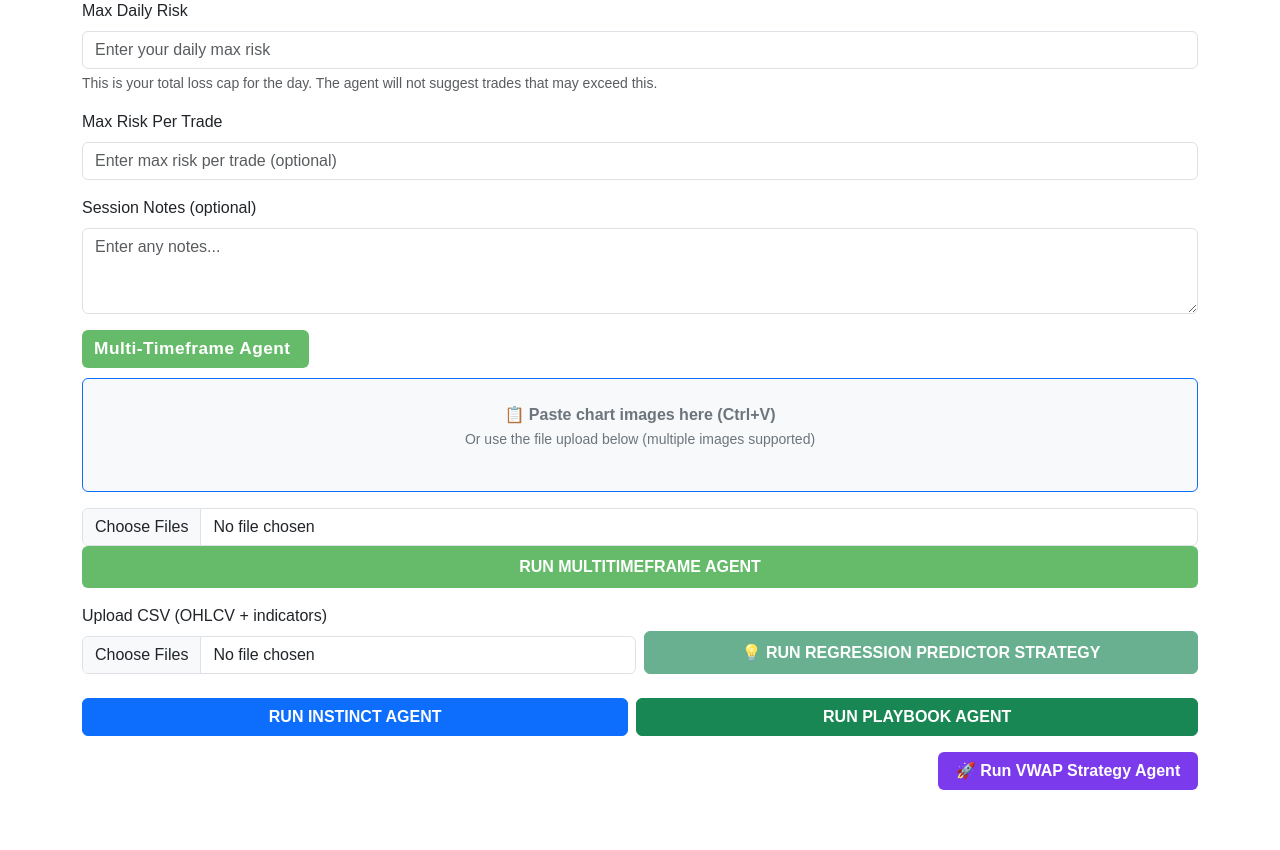
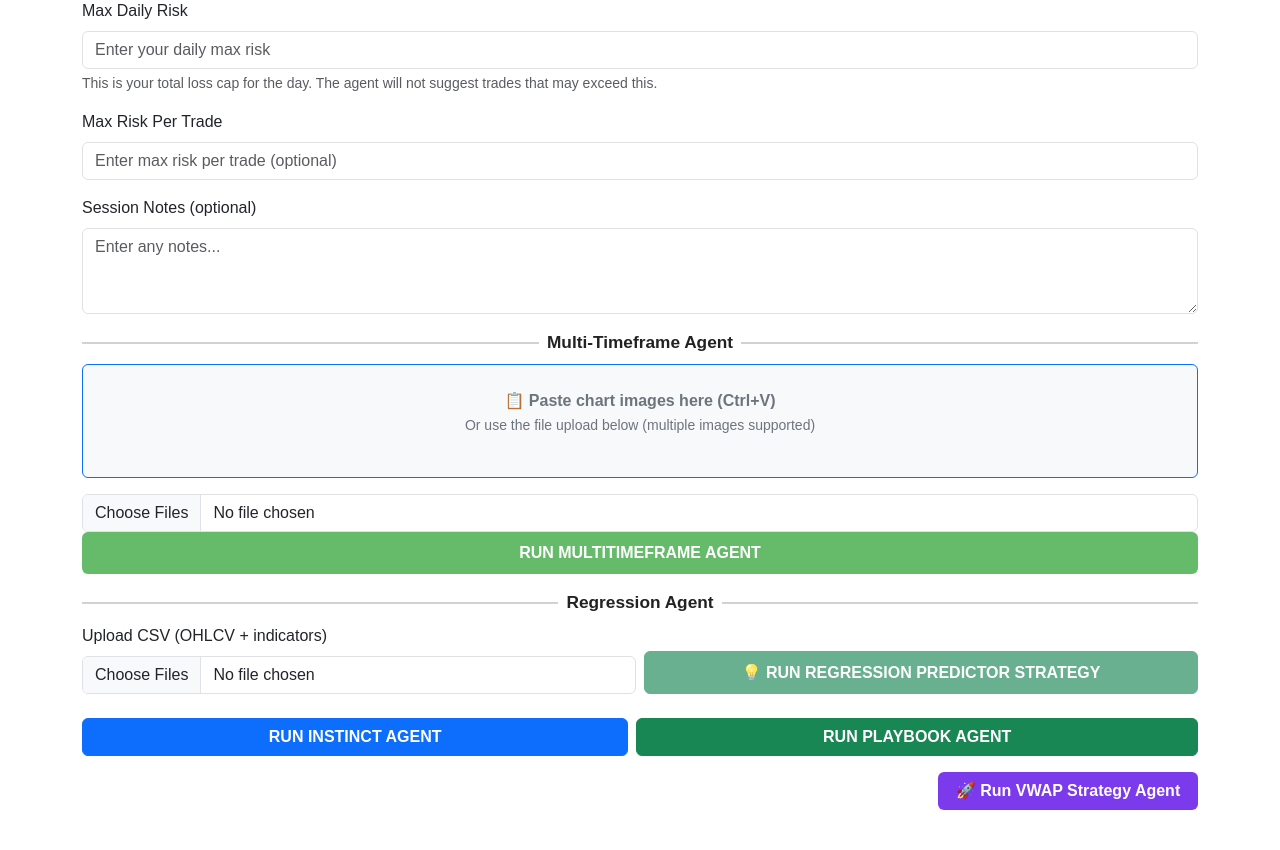
Before and after one commit to OfirItzhaky/intra-algo, a Flask app: page /scalp-agent in a window 1280 px wide. Shown: the part 155-1005 px from the top of the page. Before the commit the page ends 945 px from the top, so only its background shows below. Run offline with Flask 3, Linux system fonts and the light colour scheme; parts of the project's set-up code (start-up, migrations or seed data) failed here and were passed over; some libraries are stand-ins or nearby versions.

Commit message:
wip fronend change

```diff
--- a/research_agent/templates/scalp_agent.html
+++ b/research_agent/templates/scalp_agent.html
@@ -97,8 +97,10 @@
             <label for="session_notes" class="form-label">Session Notes (optional)</label>
             <textarea class="form-control" id="session_notes" name="session_notes" rows="3" placeholder="Enter any notes..."></textarea>
           </div>
-          <div class="mb-2">
-            <span style="display: inline-block; background: #66bb6a; color: #fff; font-weight: 600; border-radius: 0.375rem; padding: 6px 18px 6px 12px; font-size: 1.08rem; letter-spacing: 0.5px; margin-bottom: 2px;">Multi-Timeframe Agent</span>
+          <div class="mb-2 d-flex align-items-center">
+            <hr class="flex-grow-1 me-2" style="height:2px; background:#222; opacity:0.2; border:none; margin:0;">
+            <span style="font-weight: bold; color: #222; font-size: 1.08rem; white-space:nowrap;">Multi-Timeframe Agent</span>
+            <hr class="flex-grow-1 ms-2" style="height:2px; background:#222; opacity:0.2; border:none; margin:0;">
           </div>
           <div id="paste-dropzone" class="border border-primary rounded p-4 mb-3 text-center" tabindex="0" style="background: #f8f9fa; cursor: pointer;">
             <span class="text-secondary">
@@ -111,6 +113,11 @@
           <button id="run-multitimeframe-agent-btn" class="btn fw-bold text-uppercase mb-3" type="button" style="background-color: #66bb6a; color: #fff; border-radius: 0.375rem; padding: 0.5rem 1.25rem; font-size: 1rem; width: 100%; max-width: none; min-width: 0;">
             Run MultiTimeframe Agent
           </button>
+          <div class="mb-2 d-flex align-items-center">
+            <hr class="flex-grow-1 me-2" style="height:2px; background:#222; opacity:0.2; border:none; margin:0;">
+            <span style="font-weight: bold; color: #222; font-size: 1.08rem; white-space:nowrap;">Regression Agent</span>
+            <hr class="flex-grow-1 ms-2" style="height:2px; background:#222; opacity:0.2; border:none; margin:0;">
+          </div>
           <div class="mb-3 d-flex flex-row gap-2" style="width: 100%; align-items: end;">
             <div style="flex: 1;">
               <label for="csv_file" class="form-label">Upload CSV (OHLCV + indicators)</label>
```
